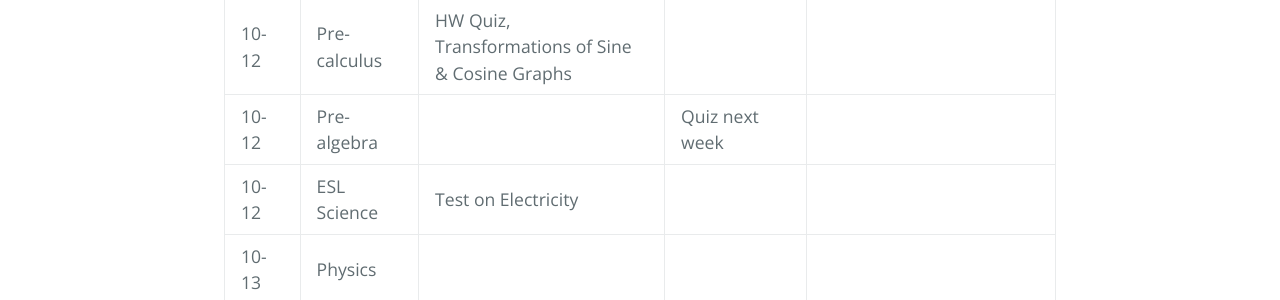
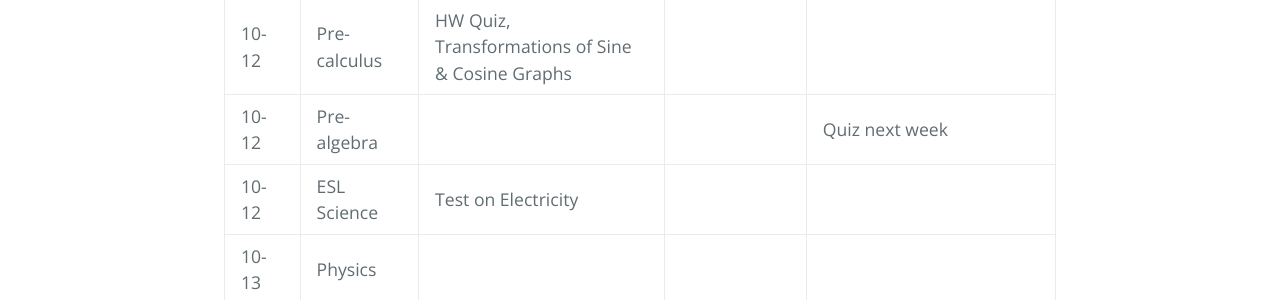
Before and after one commit to gpayoo/gpayoo, a Jekyll site: the page built from index.md, in a window 1280 px wide. Shown: the part 806-1106 px from the top of the page. Built offline with Jekyll 4.4.1, drawn with Linux system fonts in a browser that asks for light colours; our own code applies the rules of GitHub Pages for plain Markdown files.

```diff
--- a/index.md
+++ b/index.md
@@ -13,7 +13,7 @@ layout: default
 | 10-12 | Physics | Newton's Laws: Mass vs. Weight; Mass on an Inclined Plane | | Handout on mass/weight; Textbook P. 128 #1-3; Lab Report due Monday
 | 10-12 | Geometry B |   | |  Test next week|
 | 10-12 | Pre-calculus | HW Quiz, Transformations of Sine & Cosine Graphs| |
-| 10-12 | Pre-algebra |  | Quiz next week |
+| 10-12 | Pre-algebra |  | | Quiz next week
 | 10-12 | ESL Science | Test on Electricity|  |
 | 10-13 | Physics |  | |
 | 10-13 | Geometry B |   | |  |
```
